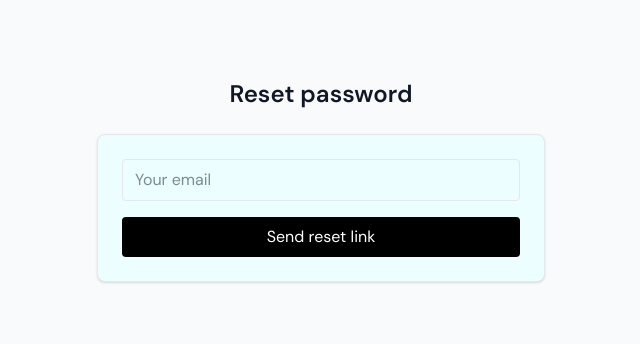
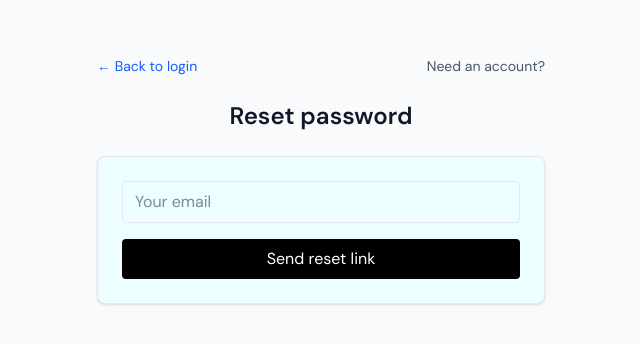
Before and after one commit to noorulameen17/SocialConnect, a Next.js app: page /auth/password-reset in a window 1280 px wide. Shown: the part 220-564 px from the top of the page, without its empty margins (319-959 px from the left). Built offline with nearby package versions, Linux system fonts and the light colour scheme; no server answers.

Commit message:
feat(auth): add login & signup navigation links to password reset page

```diff
--- a/src/app/auth/password-reset/page.tsx
+++ b/src/app/auth/password-reset/page.tsx
@@ -1,5 +1,6 @@
 "use client";
 import { useState } from 'react';
+import Link from 'next/link';
 
 export default function PasswordResetRequestPage() {
   const [email, setEmail] = useState('');
@@ -24,6 +25,10 @@ export default function PasswordResetRequestPage() {
   return (
     <div className="min-h-screen flex items-center justify-center px-4">
       <div className="w-full max-w-md space-y-6">
+        <div className="flex items-center justify-between text-sm">
+          <Link href="/auth/login" className="text-blue-600 hover:underline">← Back to login</Link>
+          <Link href="/auth/signup" className="text-muted-foreground hover:text-foreground">Need an account?</Link>
+        </div>
         <h1 className="text-2xl font-semibold text-center">Reset password</h1>
         <form onSubmit={submit} className="space-y-4 bg-card border border-border rounded-lg p-6 shadow-sm">
           <input className="w-full border px-3 py-2 rounded" type="email" required placeholder="Your email" value={email} onChange={e=>setEmail(e.target.value)} />
```
